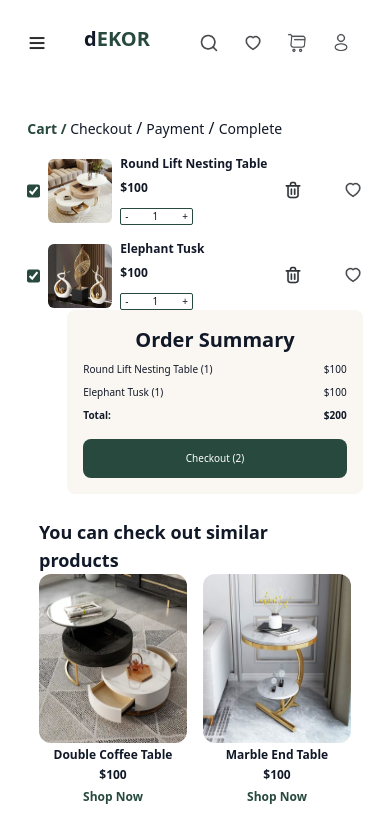
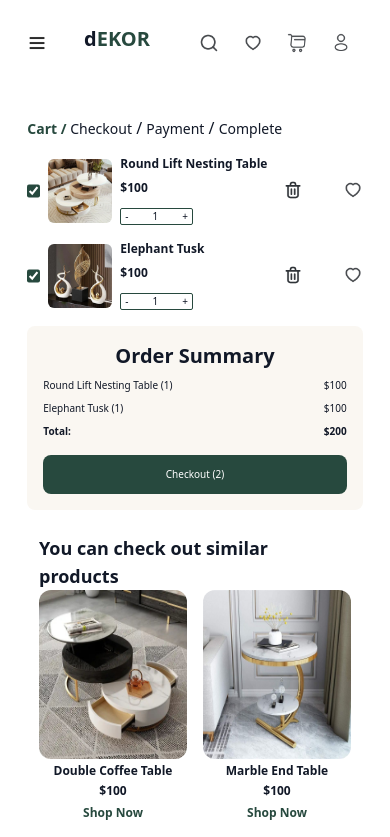
Before and after one commit to EA-Emerson/my-app, a React (Create React App) app: page /cart in a window 390 px wide. Shown: the top 837 px of the page. Built offline with nearby package versions, Linux system fonts and the light colour scheme.

Commit message:
last and least

```diff
--- a/src/pages/Cart.jsx
+++ b/src/pages/Cart.jsx
@@ -62,7 +62,7 @@ const Cart = () => {
             Complete
           </Link>
         </div>
-        <div className="lg:flex-row flex flex-col lg:px-4 py-4 h-fit lg:h-[40vh] space-x-10">
+        <div className="lg:flex-row flex w-[full] flex-col lg:px-4 py-4 h-fit lg:h-[40vh] space-x-10">
           <div className="w-full lg:w-3/5 h-full flex flex-col justify-between space-y-4">
             {items.map((item) => (
               <div key={item.id} className="flex w-full items-center">
@@ -115,10 +115,37 @@ const Cart = () => {
                 </div>
               </div>
             ))}
+            <div className="lg:hidden block mt-6 lg:mt-6 p-4 self-center bg-[#FAF7F2] rounded-lg h-full w-full">
+            <div className="flex md:items-center md:text-center justify-between mb-2">
+              <span className="font-semibold text-left text-xl md:text-2xl lg:text-3xl m-auto">
+                Order Summary
+              </span>
+            </div>
+            {selectedItems.map((item) => (
+              <div
+                key={item.id}
+                className="flex items-center justify-between mb-2"
+              >
+                <span className="text-[10px] md:text-xs lg:text-sm">
+                  {item.name} ({quantities[item.id]})
+                </span>
+                <span className="text-[10px] md:text-xs lg:text-sm">${item.price * quantities[item.id]}</span>
+              </div>
+            ))}
+            <div className="flex items-center justify-between font-bold">
+              <span className="text-[10px] md:text-xs lg:text-sm">Total:</span>
+              <span className="text-[10px] md:text-xs lg:text-sm">${totalPrice}</span>
+            </div>
+            <Link to="/checkout">
+              <button className="w-full mt-4 text-[10px] md:text-xs lg:text-sm px-[5vw] py-3 text-center bg-[#27493E] text-white rounded-lg">
+                Checkout ({totalCheckedItems})
+              </button>
+            </Link>
+          </div>
           </div>
 
-          <div className="lg:w-2/5 p-4 bg-[#FAF7F2] rounded-lg h-full">
-            <div className="flex md:items-center text-left md:text-center justify-between mb-2">
+          <div className="lg:w-2/5 lg:block hidden mt-6 lg:mt-6 p-4 self-center bg-[#FAF7F2] rounded-lg h-full w-full">
+            <div className="flex md:items-center md:text-center justify-between mb-2">
               <span className="font-semibold text-left text-xl md:text-2xl lg:text-3xl m-auto">
                 Order Summary
               </span>
```
